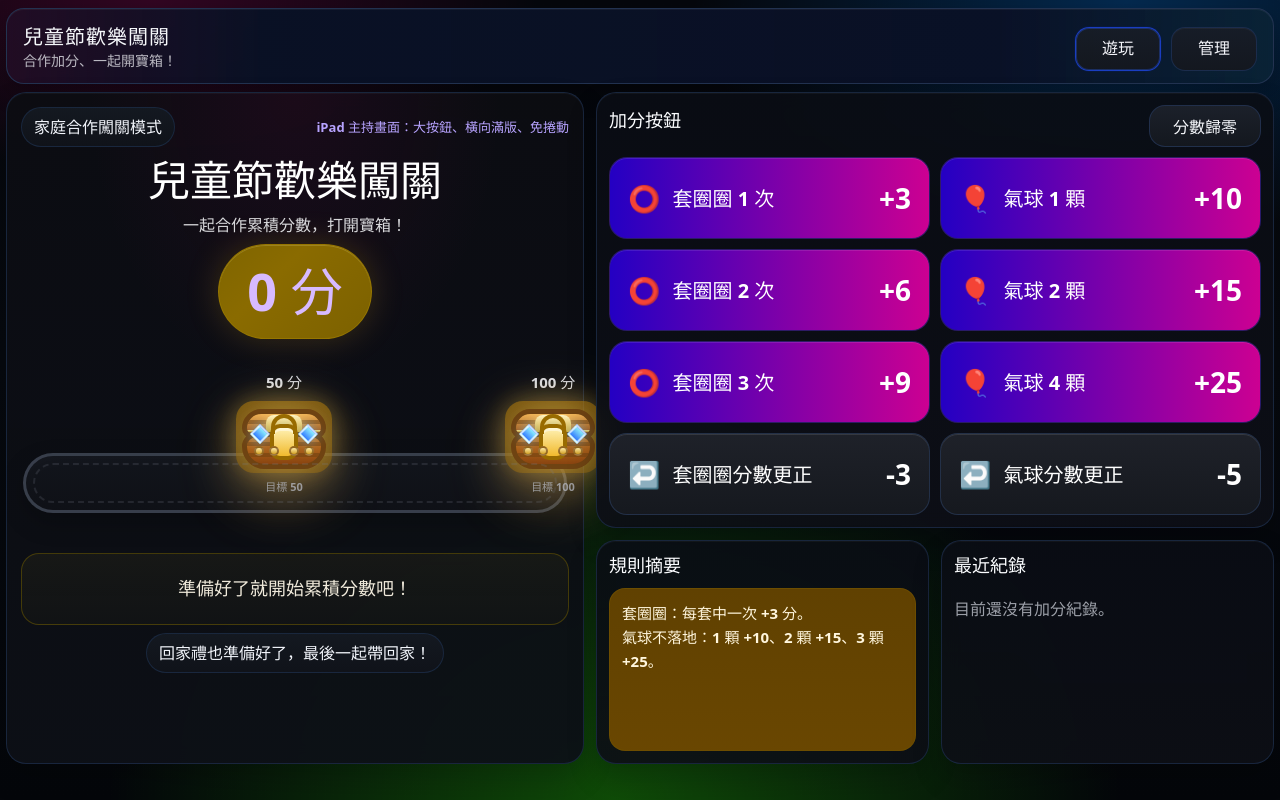
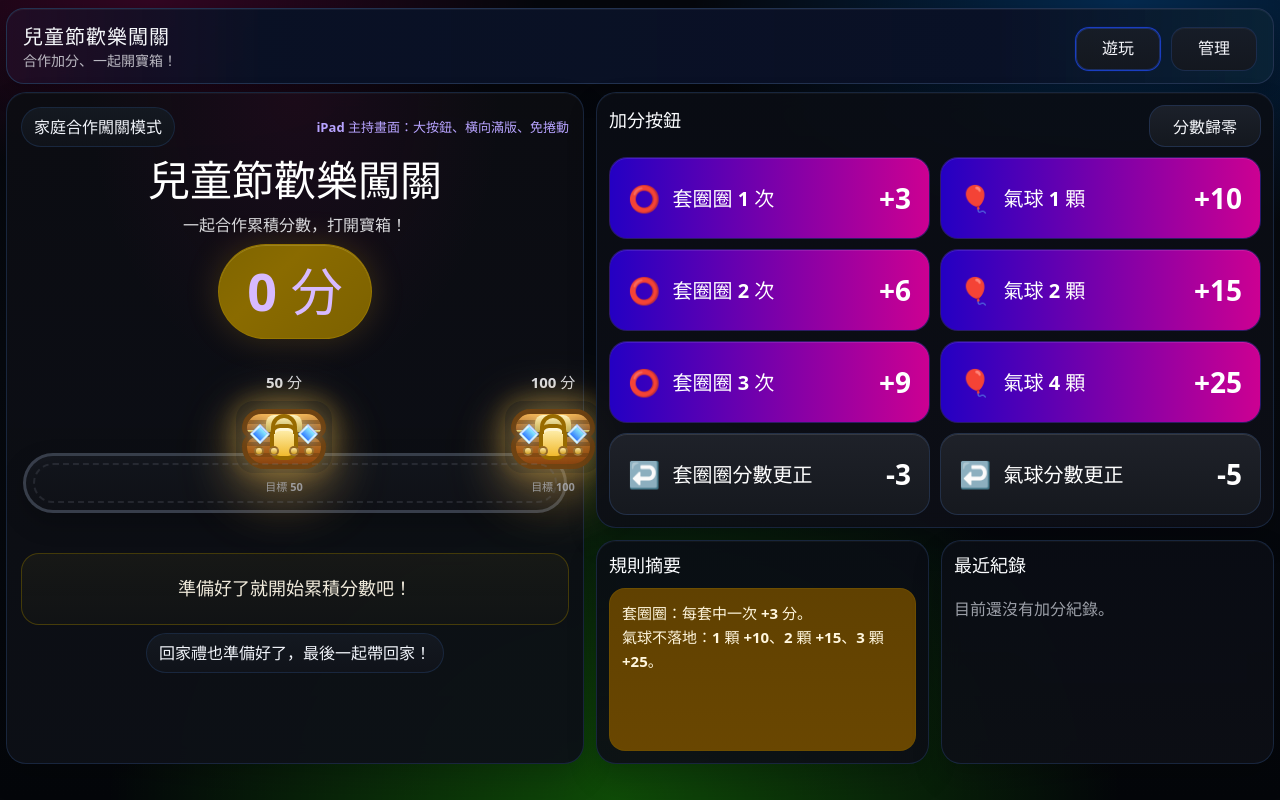
Before and after one commit to Tia2007/treasure-code-quest, a React (Vite) app: page /#/play in a window 1280 px wide. Built offline with nearby package versions, Linux system fonts and the light colour scheme.

Commit message:
Update App.css

```diff
--- a/src/App.css
+++ b/src/App.css
@@ -245,7 +245,7 @@
   background: rgba(117, 77, 0, 0.3);
   box-shadow: 0 0 22px rgba(255, 180, 51, 0.18);
 }
-.markerChestFancy { background: linear-gradient(180deg, rgba(162, 108, 0, 0.62), rgba(126, 84, 0, 0.58)); }
+.markerChestFancy { background: linear-gradient(180deg, rgba(162, 108, 0, 0), rgba(126, 84, 0, 0)); }
 .markerChestHost { min-width: 96px; min-height: 72px; }
 .markerChestOpen { background: linear-gradient(135deg, rgba(157, 111, 0, 0.78), rgba(186, 136, 0, 0.72)); box-shadow: 0 0 24px rgba(255,212,91,0.24); }
 
```
